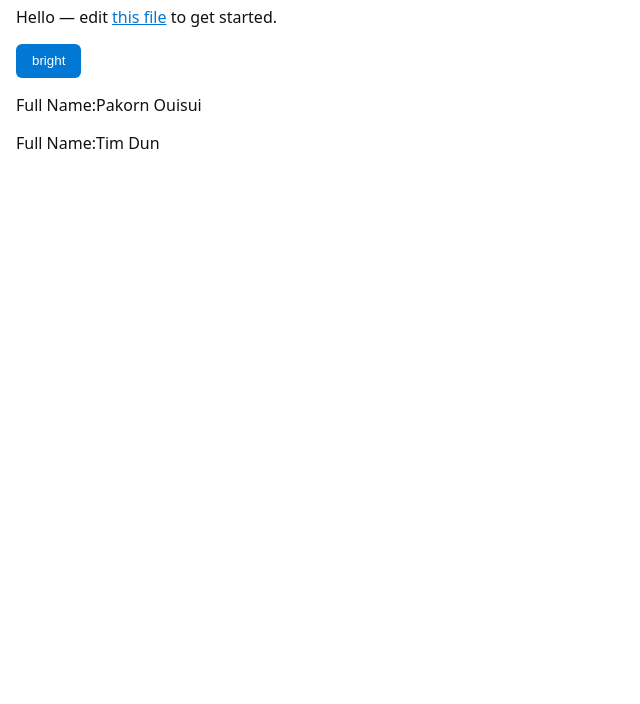
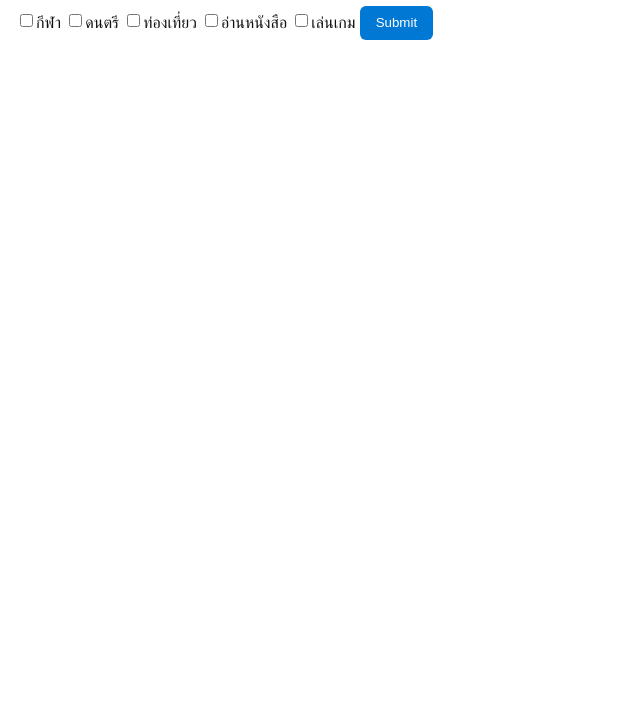
Before and after one commit to Pakorn-Eng/boybright, a plain HTML site: page index.html in a window 1280 px wide. Shown: the part 96-800 px from the top of the page, without its empty margins (0-640 px from the left). Drawn offline with Linux system fonts and the light colour scheme.

Commit message:
feature/add_updateDOM

```diff
--- a/index.html
+++ b/index.html
@@ -12,11 +12,30 @@
       <h1>HTML5 Boilerplate</h1>
     </header>
     <main>
-      <p>Hello — edit <a href="index.html">this file</a> to get started.</p>
-      <button id="clickMe">bright</button>
-      <p>Full Name:Pakorn Ouisui</p>
-      <p>Full Name:Tim Dun</p>
+      <div class="content"></div>
+      <input type="checkbox" name="interest" value="กีฬา" />กีฬา
+      <input type="checkbox" name="interest" value="ดนตรี" />ดนตรี
+      <input type="checkbox" name="interest" value="ท่องเที่ยว" />ท่องเที่ยว
+      <input type="checkbox" name="interest" value="อ่านหนังสือ" />อ่านหนังสือ
+      <input type="checkbox" name="interest" value="เล่นเกม" />เล่นเกม
+      <button id="submitBtn" onclick="submitInterests()">Submit</button>
     </main>
     <script type="module" src="js/main.js" defer></script>
+    <script>
+      function submitInterests() {
+        let interestsDom = document.querySelectorAll("input[name=interest]");
+        let contentHTML = "<ul>";
+        for (let i = 0; i < interestsDom.length; i++) {
+          if (interestsDom[i].checked) {
+            contentHTML += "<li>" + interestsDom[i].value + "</li>";
+            console.log(interestsDom[i].value);
+          }
+        }
+        contentHTML += "</ul>";
+        let contentDom = document.querySelector(".content");
+        contentDom.innerHTML = contentHTML;
+        console.log(contentHTML);
+      }
+    </script>
   </body>
 </html>
```
